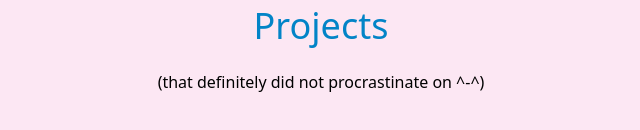
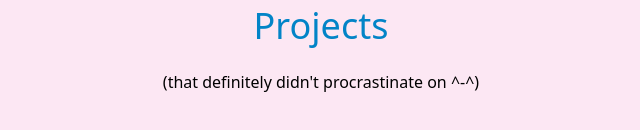
Before and after one commit to Habiba0906/my-portfolio, a plain HTML site: page index.html in a window 1280 px wide. Shown: the part 570-700 px from the top of the page, 319-959 px from the left. Drawn offline with nearby package versions, Linux system fonts and the light colour scheme.

```diff
--- a/index.html
+++ b/index.html
@@ -15,7 +15,7 @@
 		<p class= "py-4">A 17 years old high school student who likes to listen to music and read books</p>
 
         <h2 class="text-4xl text-sky-600 py-6">Projects</h2>
-        <p>(that definitely did not procrastinate on ^-^)</p>
+        <p>(that definitely didn't procrastinate on ^-^)</p>
 
 
 
```
